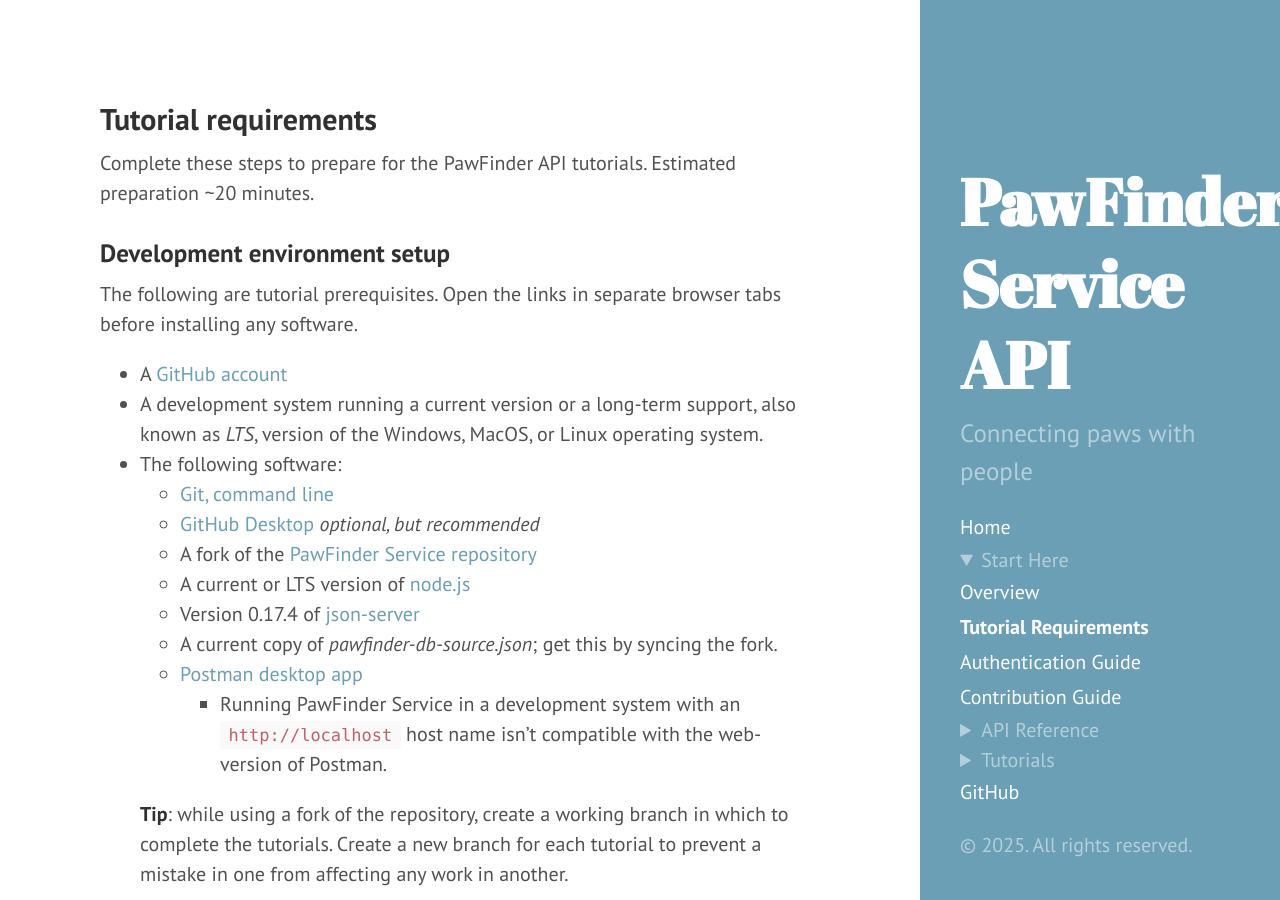
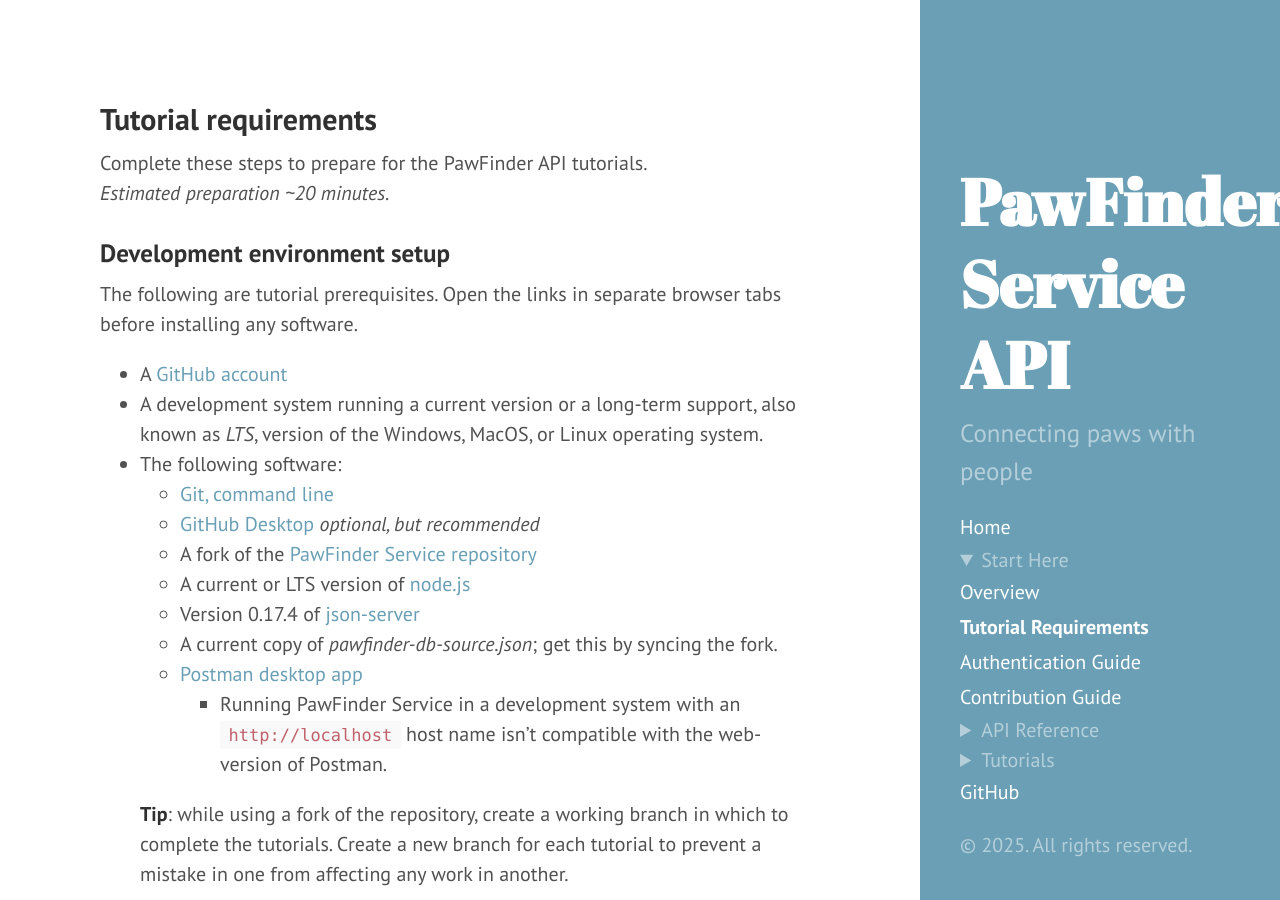
Before and after one commit to rhyannonjoy/pawfinder-service, a Jekyll site: the page built from docs/overview/tutorial-requirements.md, in a window 1280 px wide and 900 px high. Built offline with Jekyll 4.4.1, drawn with Linux system fonts in a browser that asks for light colours.

```diff
--- a/docs/overview/tutorial-requirements.md
+++ b/docs/overview/tutorial-requirements.md
@@ -6,8 +6,8 @@ permalink: /docs/overview/tutorial-requirements/
 
 ## Tutorial requirements
 
-Complete these steps to prepare for the PawFinder API tutorials.
-Estimated preparation ~20 minutes.
+Complete these steps to prepare for the PawFinder API tutorials.\
+_Estimated preparation ~20 minutes._
 
 ### Development environment setup
 
```
Also changed, not shown: docs/api-reference/get-shelters-by-id.md (+1 -1 lines).
